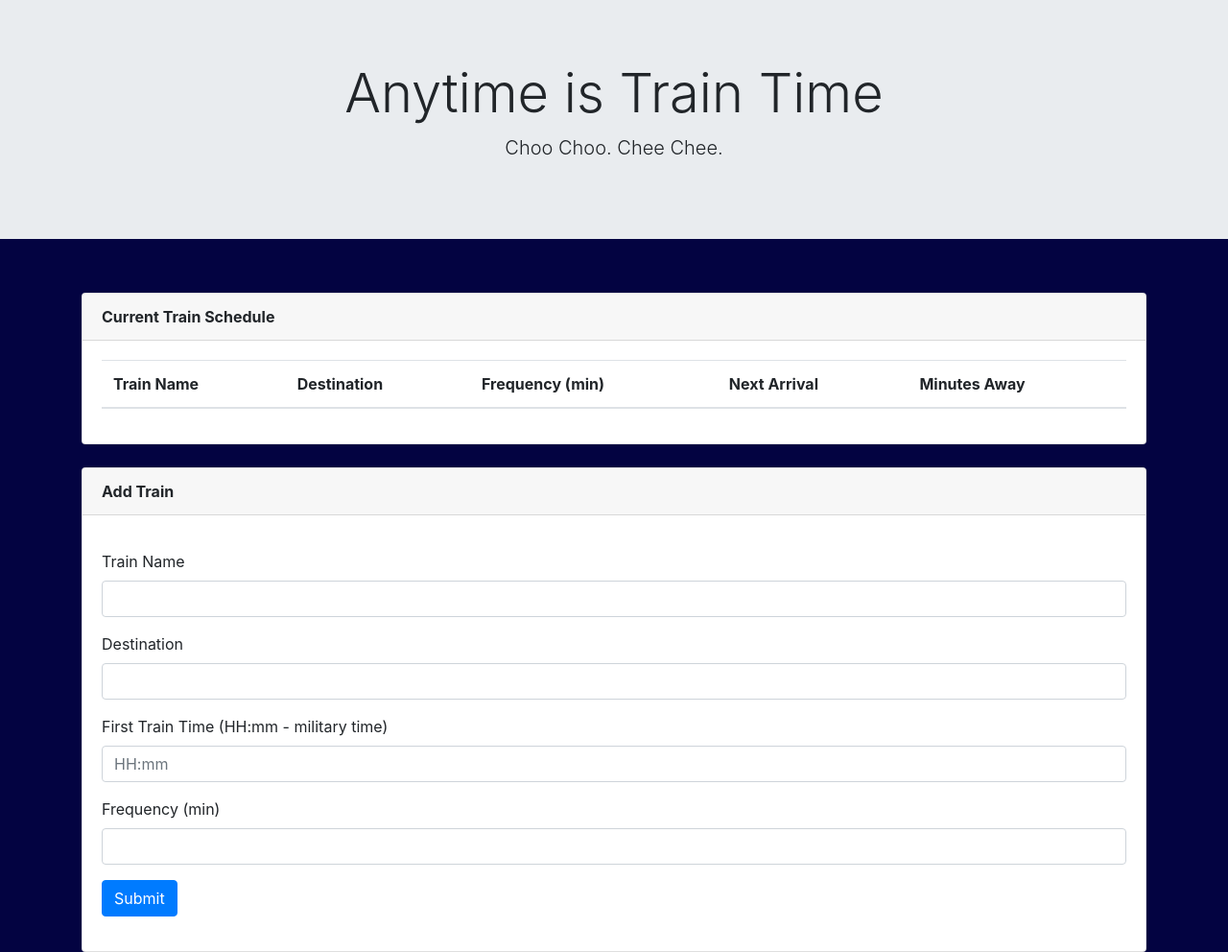
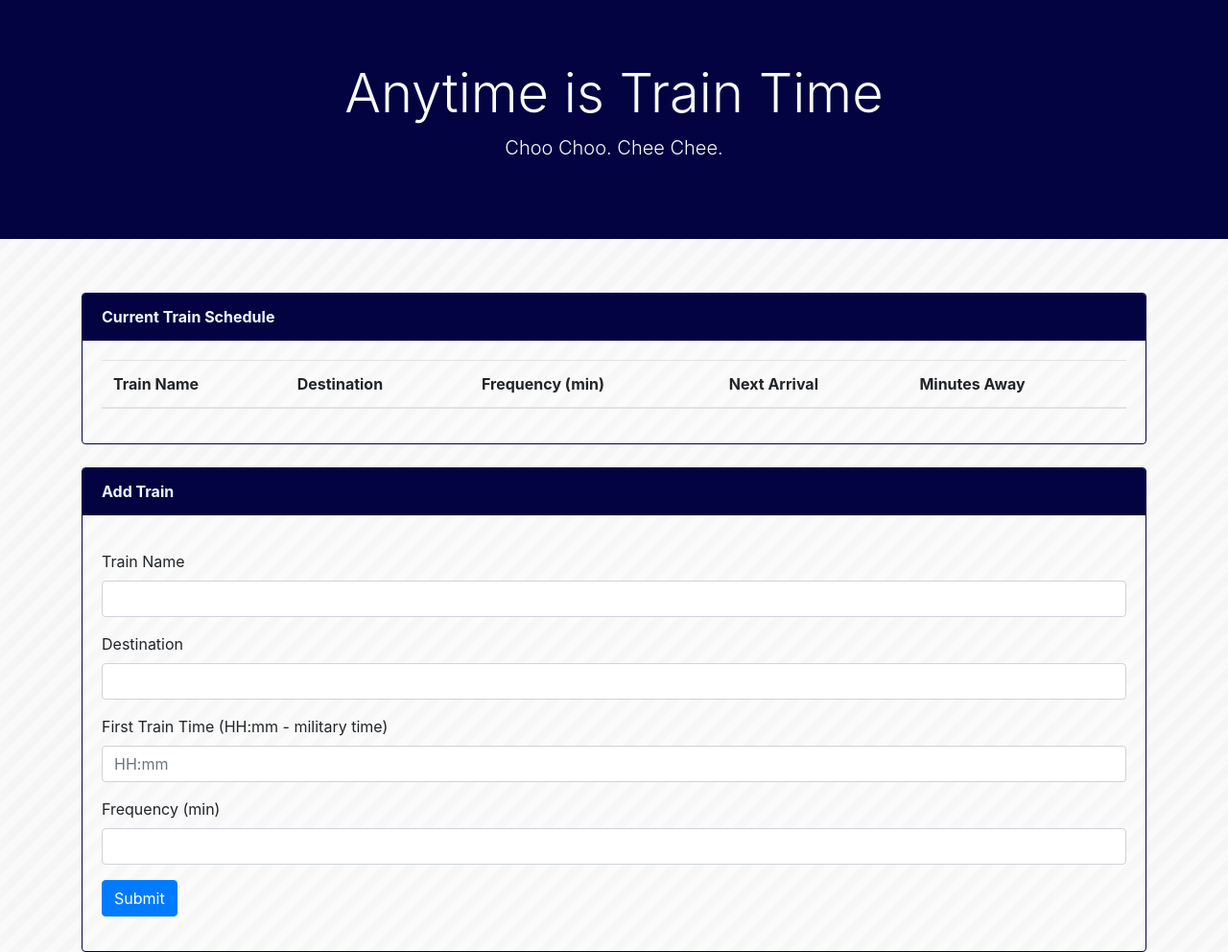
Before and after one commit to rbartl2/train-time, a plain HTML site: page index.html in a window 1280 px wide. Shown: the whole page at 96% size. Drawn offline with nearby package versions, Linux system fonts and the light colour scheme; no server answers.

Commit message:
css changes

```diff
--- a/assets/css/style.css
+++ b/assets/css/style.css
@@ -1,3 +1,19 @@
 body{
+    /* background-color: rgb(3, 3, 65); */
+    background-image: url(../images/stripes-light.png);
+}
+
+.card-header{
+    background-color: rgb(3, 3, 65);;
+    border-color: rgb (3, 3, 65);
+    color: aliceblue;
+}
+
+.card{
+    border: 1px solid rgb(3, 3, 65);
+    background: rgb(255, 255, 255, 0.2);
+}
+
+.jumbotron{
     background-color: rgb(3, 3, 65);
 }
--- a/index.html
+++ b/index.html
@@ -10,7 +10,7 @@
 </head>
 <body>
 
-    <div class="jumbotron jumbotron-fluid">
+    <div class="jumbotron jumbotron-fluid text-light">
         <div class="container text-center">
             <h1 class="display-4">Anytime is Train Time</h1>
                 <p class="lead">Choo Choo. Chee Chee.</p>
@@ -25,7 +25,7 @@
                     <div class="card-header">
                         <strong>Current Train Schedule</strong>
                     </div>
-                <div class="card-body">
+                <div class="card-body special-card">
                     <table class="table">
                         <thead>
                             <tr>
```
Also changed, not shown: assets/images/stripes-light.png (added).
